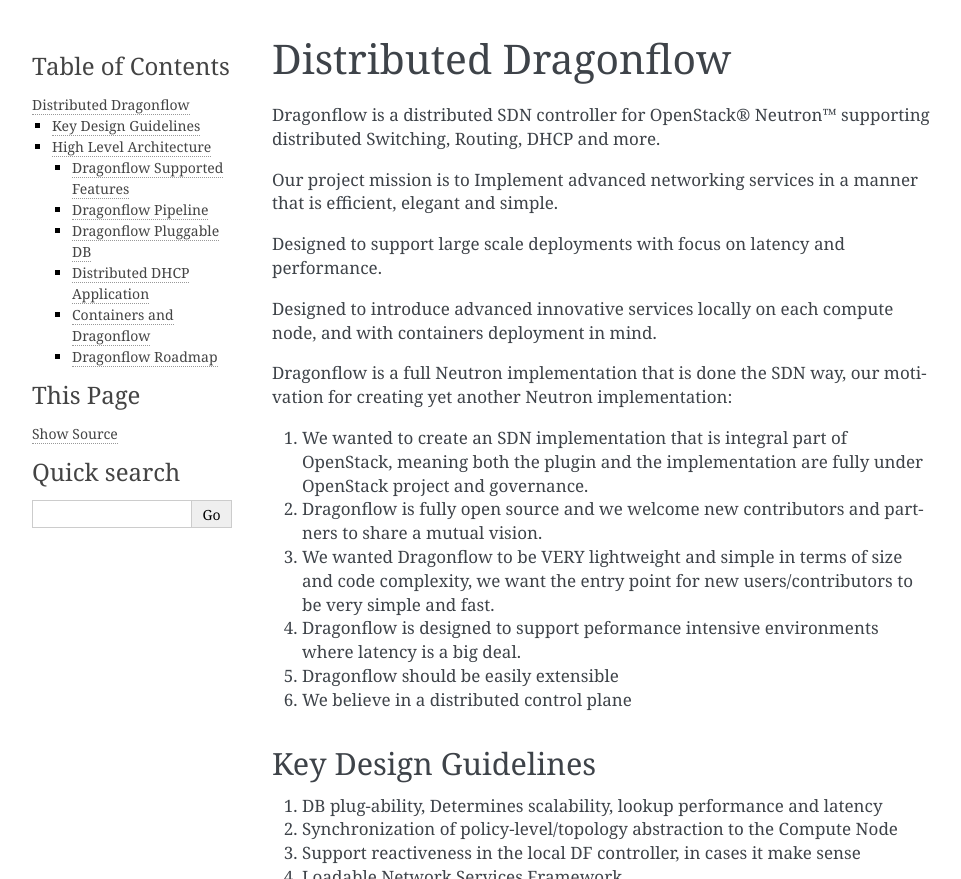
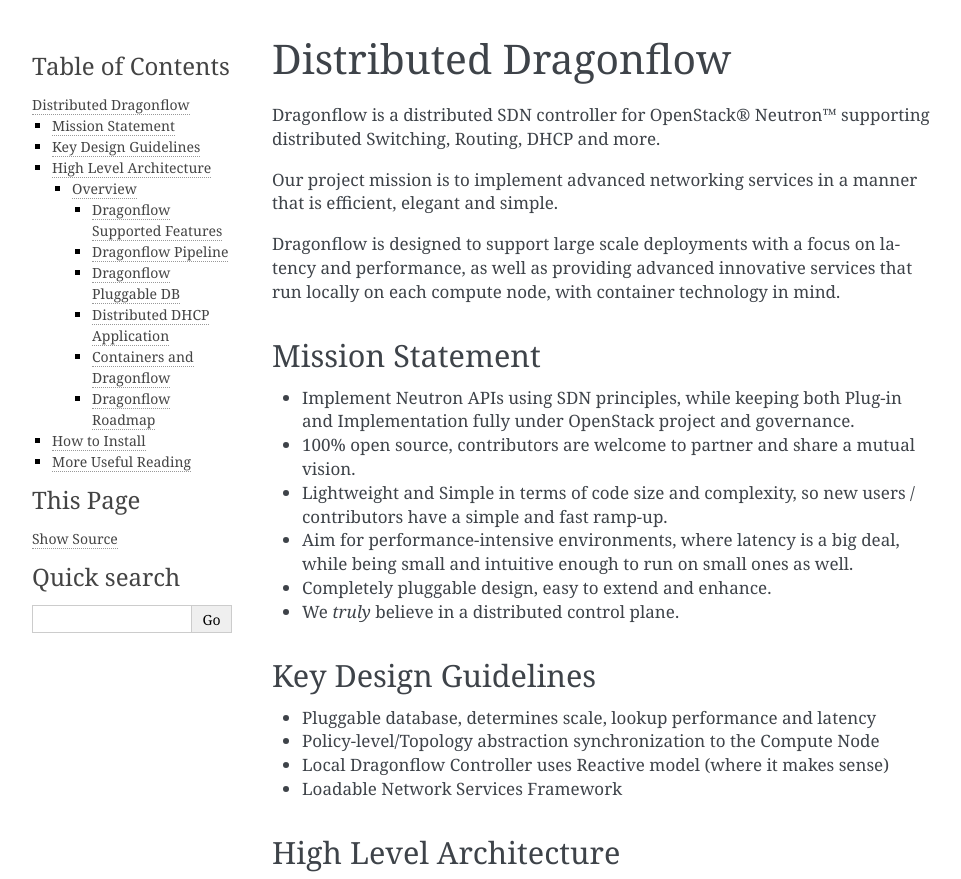
Before and after one commit to openstack-archive/dragonflow, a Sphinx documentation site: the page built from doc/source/distributed_dragonflow.rst, in a window 1280 px wide and 1400 px high, cut to the strip 0-879 px from the top of the window. Shown: the whole strip, without its empty margins (148-1109 px from the left). Built offline with Sphinx 7.4.7, drawn with Linux system fonts in a browser that asks for light colours; some of the changed text lies outside the part shown.

```diff
--- a/doc/source/distributed_dragonflow.rst
+++ b/doc/source/distributed_dragonflow.rst
@@ -5,59 +5,50 @@ Distributed Dragonflow
 Dragonflow is a distributed SDN controller for OpenStack® Neutron™
 supporting distributed Switching, Routing, DHCP and more.
 
-Our project mission is to Implement advanced networking services in a
+Our project mission is to implement advanced networking services in a
 manner that is efficient, elegant and simple.
 
-Designed to support large scale deployments with focus on latency and
-performance.
+Dragonflow is designed to support large scale deployments with a focus on
+latency and performance, as well as providing advanced innovative
+services that run locally on each compute node, with container technology
+in mind.
 
-Designed to introduce advanced innovative services locally on each compute
-node, and with containers deployment in mind.
+Mission Statement
+-----------------
 
-Dragonflow is a full Neutron implementation that is done the SDN way, our
-motivation for creating yet another Neutron implementation:
-
-1) We wanted to create an SDN implementation that is integral part of
-   OpenStack, meaning both the plugin and the implementation are
-   fully under OpenStack project and governance.
-
-2) Dragonflow is fully open source and we welcome new contributors
-   and partners to share a mutual vision.
-
-3) We wanted Dragonflow to be VERY lightweight and simple in terms
-   of size and code complexity, we want the entry point for new
-   users/contributors to be very simple and fast.
-
-4) Dragonflow is designed to support peformance intensive environments
-   where latency is a big deal.
-
-5) Dragonflow should be easily extensible
-
-6) We believe in a distributed control plane
-
+* Implement Neutron APIs using SDN principles, while keeping both
+  Plug-in and Implementation fully under OpenStack project and
+  governance.
+* 100% open source, contributors are welcome to partner and share
+  a mutual vision.
+* Lightweight and Simple in terms of code size and complexity, so
+  new users / contributors have a simple and fast ramp-up.
+* Aim for performance-intensive environments, where latency is a
+  big deal, while being small and intuitive enough to run on
+  small ones as well.
+* Completely pluggable design, easy to extend and enhance.
+* We *truly* believe in a distributed control plane.
 
 Key Design Guidelines
------------------------
-1) DB plug-ability, Determines scalability, lookup performance and latency
-
-2) Synchronization of policy-level/topology abstraction to the Compute Node
-
-3) Support reactiveness in the local DF controller, in cases it make sense
-
-4) Loadable Network Services Framework
-
+---------------------
+* Pluggable database, determines scale, lookup performance and latency
+* Policy-level/Topology abstraction synchronization to the Compute Node
+* Local Dragonflow Controller uses Reactive model (where it makes sense)
+* Loadable Network Services Framework
 
 High Level Architecture
 -----------------------
 
-.. _Distributed Dragonflow Section: http://docs.openstack.org/developer/dragonflow/distributed_dragonflow.html
-
-.. image:: https://raw.githubusercontent.com/openstack/dragonflow/master/doc/images/dragonflow_distributed_architecture.png
+.. image:: https://raw.githubusercontent.com/openstack/dragonflow/master/doc/images/
+    dragonflow_distributed_architecture.png
     :alt: Solution Overview
     :width: 600
     :height: 455
     :align: center
 
+^^^^^^^^
+Overview
+^^^^^^^^
 Dragonflow environment consist of a local controller running at each of the
 compute nodes in the setup.
 
@@ -90,11 +81,14 @@ Dragonflow Pipeline
 
 Dragonflow Pluggable DB
 =======================
-`Pluggable DB <https://github.com/openstack/dragonflow/tree/master/doc/source/pluggable_db.rst>`_
+`Pluggable DB
+<https://github.com/openstack/dragonflow/tree/master/doc/source/pluggable_db.rst>`_
 
 Distributed DHCP Application
 ============================
-`Distributed DHCP Application <https://github.com/openstack/dragonflow/tree/master/doc/source/distributed_dhcp.rst>`_
+
+`Distributed DHCP Application
+<https://github.com/openstack/dragonflow/tree/master/doc/source/distributed_dhcp.rst>`_
 
 Containers and Dragonflow
 =========================
@@ -102,6 +96,7 @@ Containers and Dragonflow
 
 Dragonflow Roadmap
 ==================
+
 The following topics are areas we are examining for future features and
 roadmap into Dragonflow project
 
@@ -113,3 +108,26 @@ roadmap into Dragonflow project
 - Hierarchical Port Binding (SDN ToR)
 - Inter Cloud Connectivity (Boarder Gateway / L2GW)
 - Fault Detection
+
+How to Install
+--------------
+
+- `Installation Guide <https://github.com/openstack/dragonflow/tree/master/doc/source/readme.rst>`_
+- `DevStack Single Node Configuration
+  <https://github.com/openstack/dragonflow/tree/master/doc/source/single-node-conf>`_
+- `DevStack Multi Node Configuration
+  <https://github.com/openstack/dragonflow/tree/master/doc/source/multi-node-conf>`_
+
+More Useful Reading
+-------------------
+
+- `Distributed DHCP Service in Dragonflow
+  <http://blog.gampel.net/2015/09/dragonflow-distributed-dhcp-for.html>`_
+- `Centralized vs. Distributed SDN Controller in Dragonflow
+  <http://blog.gampel.net/2015/08/centralized-vs-distributed-sdn-control.html>`_
+- `Dragonflow in OpenStack Libery
+  <http://galsagie.github.io/sdn/openstack/ovs/dragonflow/2015/10/14/dragonflow-liberty/>`_
+- `Dragonflow Distributed Database
+  <http://galsagie.github.io/sdn/openstack/ovs/ovn/dragonflow/2015/08/03/df-distributed-db/>`_
+- `Topology Service Injection
+  <http://galsagie.github.io/sdn/nfv/openstack/ovs/dragonflow/2015/11/10/topology-service-injection/>`_
--- a/doc/source/readme.rst
+++ b/doc/source/readme.rst
@@ -46,12 +46,15 @@ Choose one of the following Database drivers in your local.conf
 Etcd Database:
 
     enable_service df-etcd
+
     enable_service df-etcd-server
 
 Ram Cloud Database
 
     enable_service df-ramcloud
+
     enable_service df-rccoordinator
+
     enable_service df-rcmaster
 
 Detailed Installation
```
